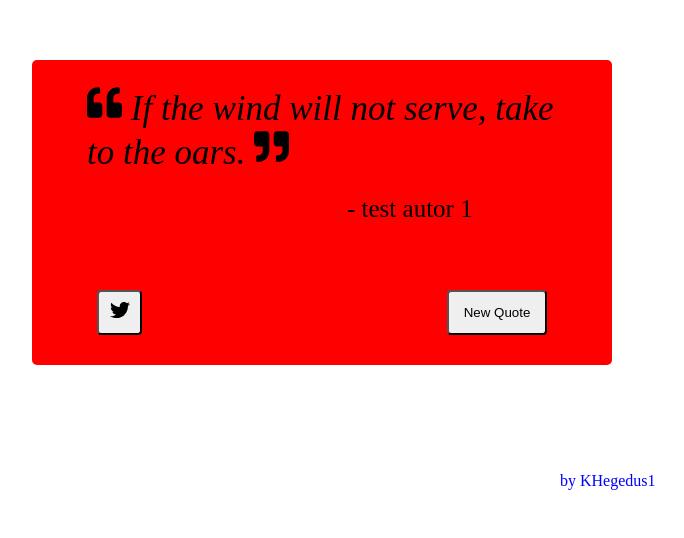
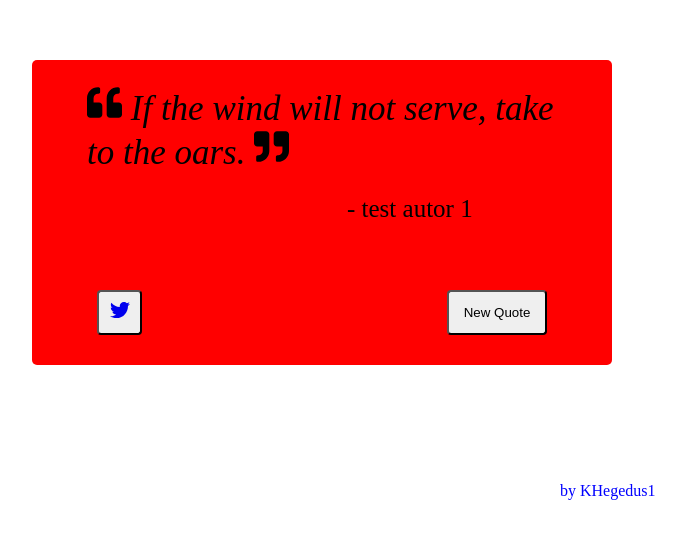
Before and after one commit to KHegedus1/RandomQuoteMachine, a React (Create React App) app in the folder project/: page / in a window 1280 px wide. Shown: the part 188-726 px from the top of the page, without its empty margins (318-1002 px from the left). Built offline with nearby package versions, Linux system fonts and the light colour scheme.

Commit message:
twitter href

```diff
--- a/project/src/App.js
+++ b/project/src/App.js
@@ -15,7 +15,7 @@ function App() {
       <div id="text"><FaQuoteLeft />{quote} <FaQuoteRight /></div>
       <div id="author">- {author}</div>
       <div id="flex">
-      <button id ="tweet-quote" ><a><FaTwitter /></a></button>
+      <button id ="tweet-quote" ><a href='twitter.com/intent/tweet'><FaTwitter /></a></button>
       <button id ="newQuote" onClick={()=>setQuote(" Citat 2 test ")&setAuthor("autor 2555555555 test")}>New Quote</button>
       </div>
     </div>
--- a/project/src/Style.css
+++ b/project/src/Style.css
@@ -42,6 +42,6 @@ width: 100px;
 }
 #credits{
     margin-left: 870px;
-    margin-top : 660px;
+    margin-top : 670px;
     color:blue /* privremeno */
 }
```
